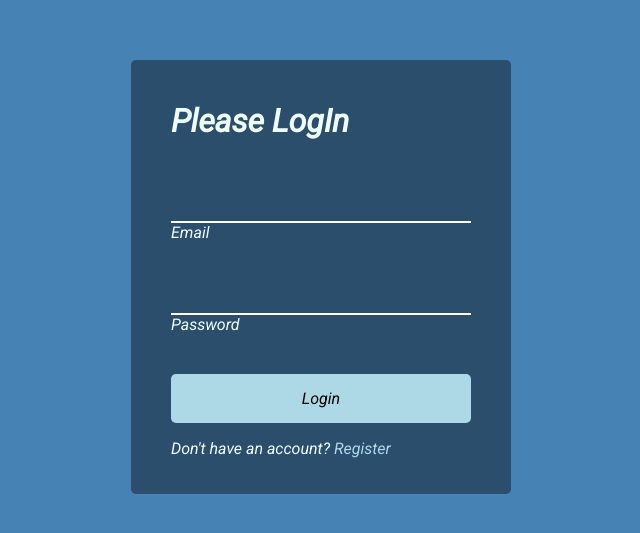
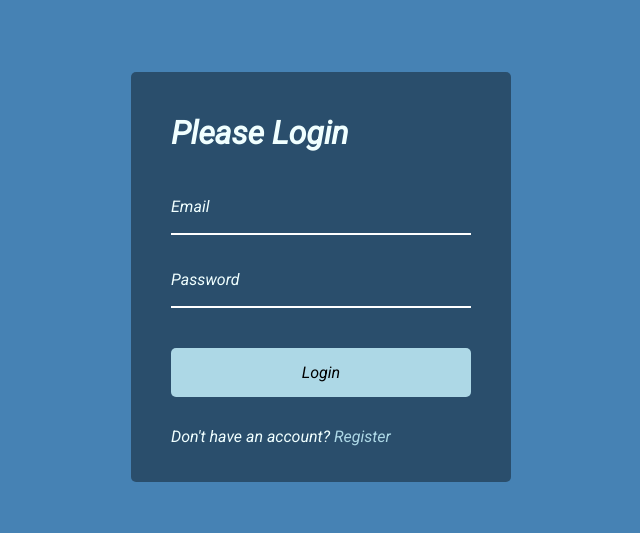
Before and after one commit to ZbigniewKulczynski1984/login-form21_9_22, a plain HTML site: page index.html in a window 1280 px wide. Shown: the part 123-656 px from the top of the page, without its empty margins (319-959 px from the left). Drawn offline with Linux system fonts and the light colour scheme; a web font is replaced by a local one.

Commit message:
additional style added

```diff
--- a/css/style.css
+++ b/css/style.css
@@ -52,6 +52,10 @@ body {
     transform: scale(0.98);
 }
 
+.text {
+    margin-top: 30px;
+}
+
 .form-control {
     position: relative;
     margin: 20px 0 40px;
@@ -73,3 +77,9 @@ body {
 .form-control input:valid {
     outline: 0;
 }
+
+.form-control label {
+    position: absolute;
+    top: 15px;
+    left: 0;
+}
--- a/index.html
+++ b/index.html
@@ -9,7 +9,7 @@
 </head>
 <body>
     <div class="container">
-        <h1>Please LogIn</h1>
+        <h1>Please Login</h1>
         <form>
             <div class="form-control">
                 <input type="text"required>
```
